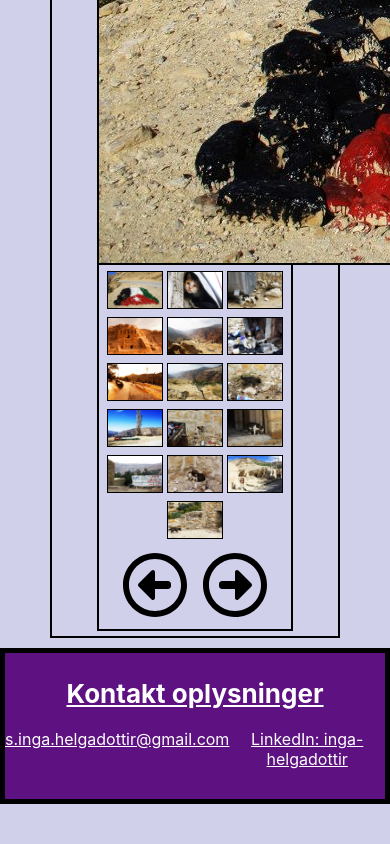
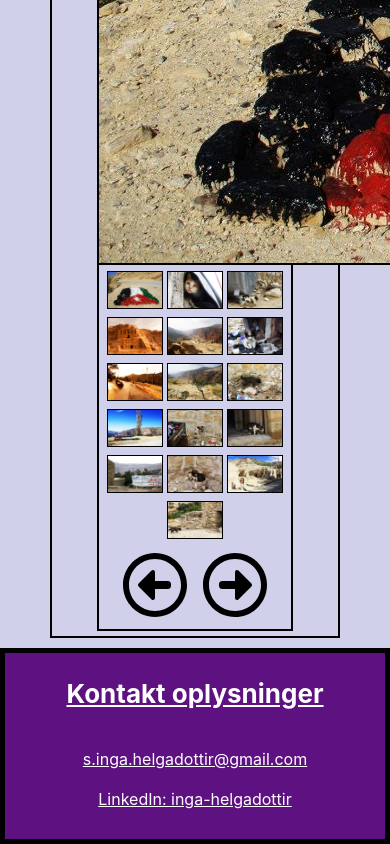
Before and after one commit to Inga-Helgadottir/CodeCV, a React (Create React App) app: page / in a window 390 px wide. Shown: the part 2897-3741 px from the top of the page. Before the commit the page ends 3701 px from the top, so only its background shows below. Built offline with nearby package versions, Linux system fonts and the light colour scheme.

Commit message:
made the footer responsive

```diff
--- a/src/Styles/Footer.css
+++ b/src/Styles/Footer.css
@@ -20,3 +20,13 @@ footer h3 {
   justify-content: space-evenly;
   padding-bottom: 25px;
 }
+
+/* Responsive */
+@media only screen and (max-width: 452px) {
+  .footerDiv {
+    flex-direction: column;
+  }
+  footer a {
+    padding-top: 20px;
+  }
+}
```
